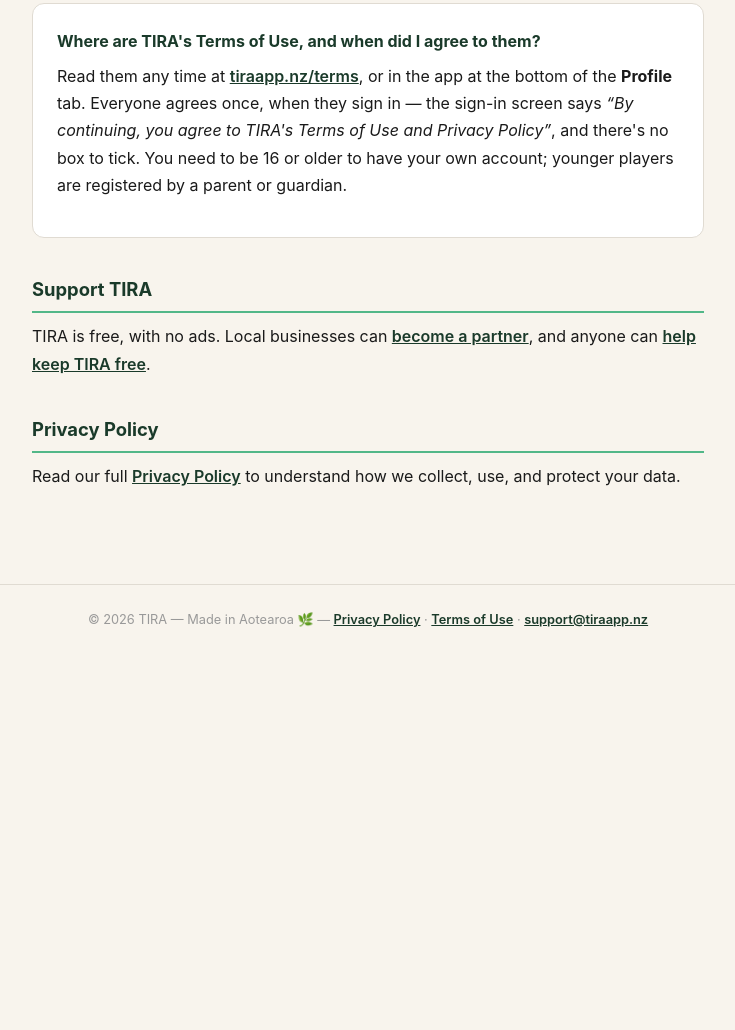
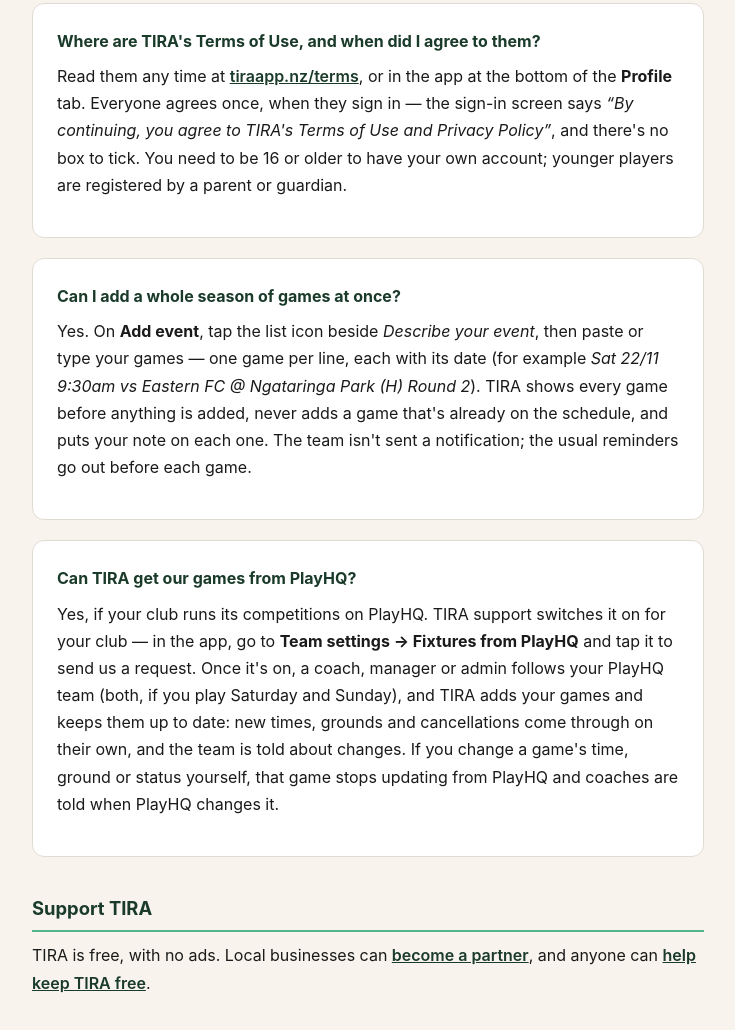
Before and after one commit to damindaaif-alt/tiraapp.nz, a plain HTML site: page support/index.html in a window 1280 px wide. Shown: the part 6333-7363 px from the top of the page, without its empty margins (272-1007 px from the left). Before the commit the page ends 6988 px from the top, so only its background shows below. Drawn offline with Linux system fonts and the light colour scheme.

Commit message:
support: FAQ — add a season of games at once; get games from PlayHQ. privacy: PlayHQ in 'Who we share data with' (fixtures only, no personal information); last updated 17 November 2026

```diff
--- a/support/index.html
+++ b/support/index.html
@@ -348,6 +348,25 @@
     parent or guardian.</p>
   </div>
 
+  <div class="card">
+    <h3>Can I add a whole season of games at once?</h3>
+    <p>Yes. On <strong>Add event</strong>, tap the list icon beside <em>Describe your event</em>, then paste or
+    type your games &mdash; one game per line, each with its date (for example
+    <em>Sat 22/11 9:30am vs Eastern FC @ Ngataringa Park (H) Round 2</em>). TIRA shows every game before
+    anything is added, never adds a game that's already on the schedule, and puts your note on each one. The
+    team isn't sent a notification; the usual reminders go out before each game.</p>
+  </div>
+
+  <div class="card">
+    <h3>Can TIRA get our games from PlayHQ?</h3>
+    <p>Yes, if your club runs its competitions on PlayHQ. TIRA support switches it on for your club &mdash; in
+    the app, go to <strong>Team settings &rarr; Fixtures from PlayHQ</strong> and tap it to send us a request.
+    Once it's on, a coach, manager or admin follows your PlayHQ team (both, if you play Saturday and Sunday),
+    and TIRA adds your games and keeps them up to date: new times, grounds and cancellations come through on
+    their own, and the team is told about changes. If you change a game's time, ground or status yourself, that
+    game stops updating from PlayHQ and coaches are told when PlayHQ changes it.</p>
+  </div>
+
   <h2>Support TIRA</h2>
   <p>
     TIRA is free, with no ads. Local businesses can <a href="/partners/">become a partner</a>, and
```
Also changed, not shown: privacy/index.html (+2 -1 lines).
